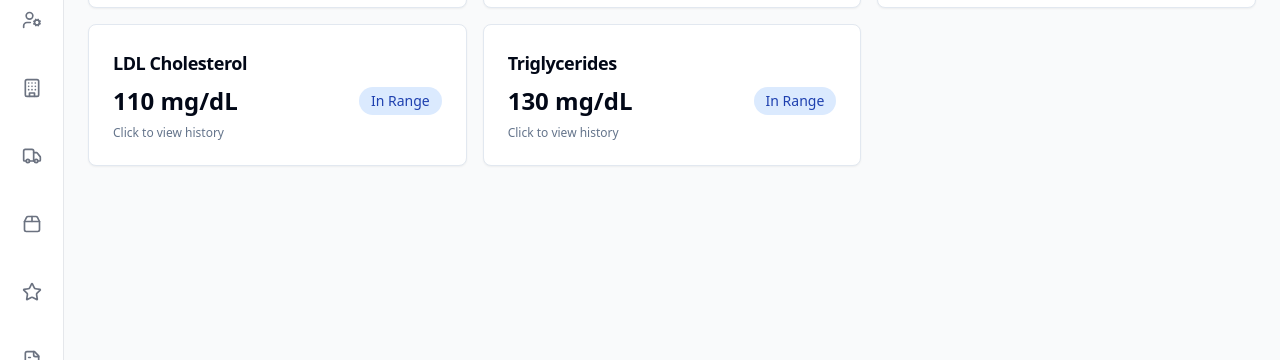
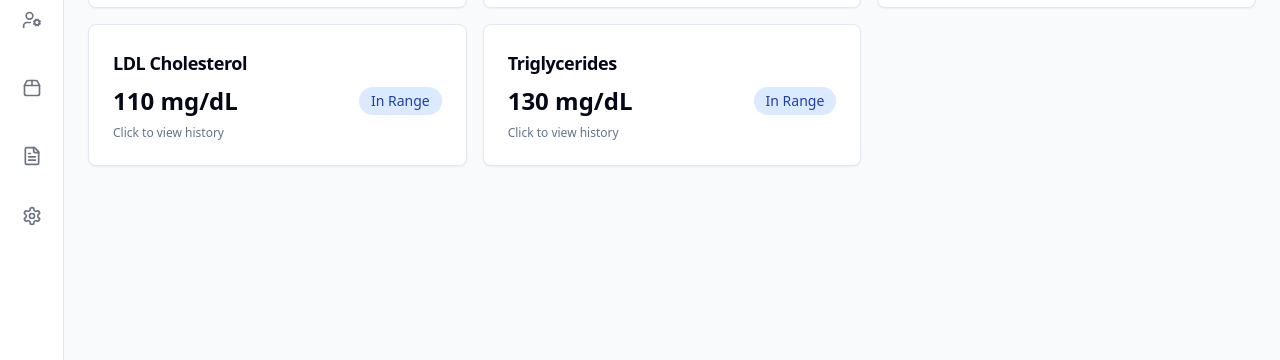
Before and after one commit to Basis-Health/aura-patient-canvas, a React (Vite) app: page /labs in a window 1280 px wide. Shown: the part 278-638 px from the top of the page. Built offline with nearby package versions, Linux system fonts and the light colour scheme.

Commit message:
Refactor: Restore dashboard view and remove icons
- Restored the dashboard view.
- Removed the building, truck, and star icons from the left-hand navigation menu.

```diff
--- a/src/components/layout/DashboardLayout.tsx
+++ b/src/components/layout/DashboardLayout.tsx
@@ -3,7 +3,7 @@ import React from "react";
 import {
   Search, Bell, MessageSquare, Settings, ChevronLeft,
   Users, Calendar, LineChart, Beaker, FileText,
-  LayoutGrid, UserCog, Building, Package2, TruckIcon, Star
+  LayoutGrid, UserCog, Package2
 } from "lucide-react";
 import { cn } from "@/lib/utils";
 import { Link, useLocation } from "react-router-dom";
@@ -45,12 +45,6 @@ const DashboardLayout = ({ children, title }: DashboardLayoutProps) => {
           <div className="p-2 rounded-md text-gray-500 hover:text-primary transition-colors">
             <UserCog className="h-5 w-5" />
           </div>
-          <div className="p-2 rounded-md text-gray-500 hover:text-primary transition-colors">
-            <Building className="h-5 w-5" />
-          </div>
-          <div className="p-2 rounded-md text-gray-500 hover:text-primary transition-colors">
-            <TruckIcon className="h-5 w-5" />
-          </div>
           <Link to="/services-products">
             <div className={cn(
               "p-2 rounded-md transition-colors",
@@ -59,9 +53,6 @@ const DashboardLayout = ({ children, title }: DashboardLayoutProps) => {
               <Package2 className="h-5 w-5" />
             </div>
           </Link>
-          <div className="p-2 rounded-md text-gray-500 hover:text-primary transition-colors">
-            <Star className="h-5 w-5" />
-          </div>
           <Link to="/notes">
             <div className={cn(
               "p-2 rounded-md transition-colors",
```
